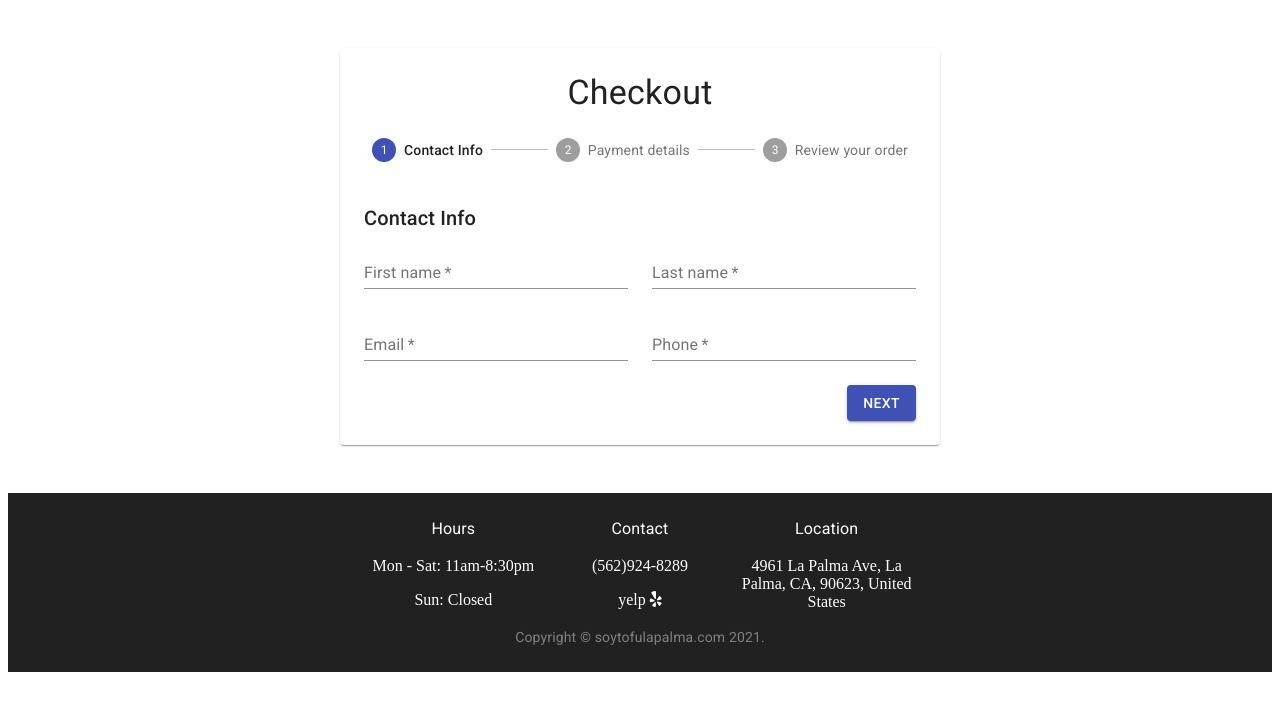
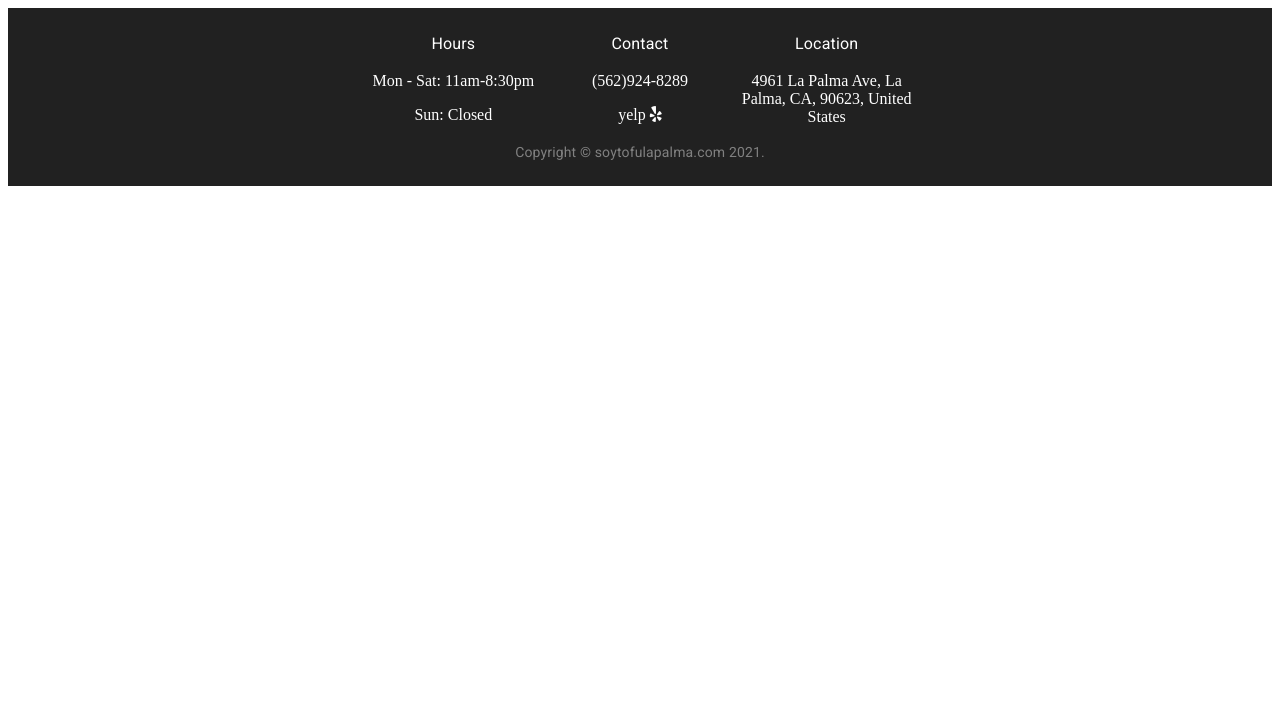
Before and after one commit to nickdmrco/Soy_Tofu, a React (Create React App) app in the folder client/: page / in a window 1280 px wide. Shown: the top 710 px of the page. Built offline with nearby package versions, Linux system fonts and the light colour scheme; the HTML template or start-up script is replaced by a standard one.

Commit message:
starting about

```diff
--- /dev/null
+++ b/client/src/About.js
@@ -0,0 +1,11 @@
+import Footer from './components/Footer'
+
+const About = () => {
+  return (
+    <>
+      <Footer></Footer>
+    </>
+  )
+}
+
+export default About
--- a/client/src/App.js
+++ b/client/src/App.js
@@ -1,9 +1,9 @@
-import Checkout from './Checkout'
+import About from './About'
 
 const App = () => {
   return (
     <>
-      <Checkout></Checkout>
+      <About></About>
     </>
   )
 }
```
Also changed, not shown: client/src/Header/Header.js (added), client/src/Header/index.js (renamed from client/src/Components/Header/index.js).
